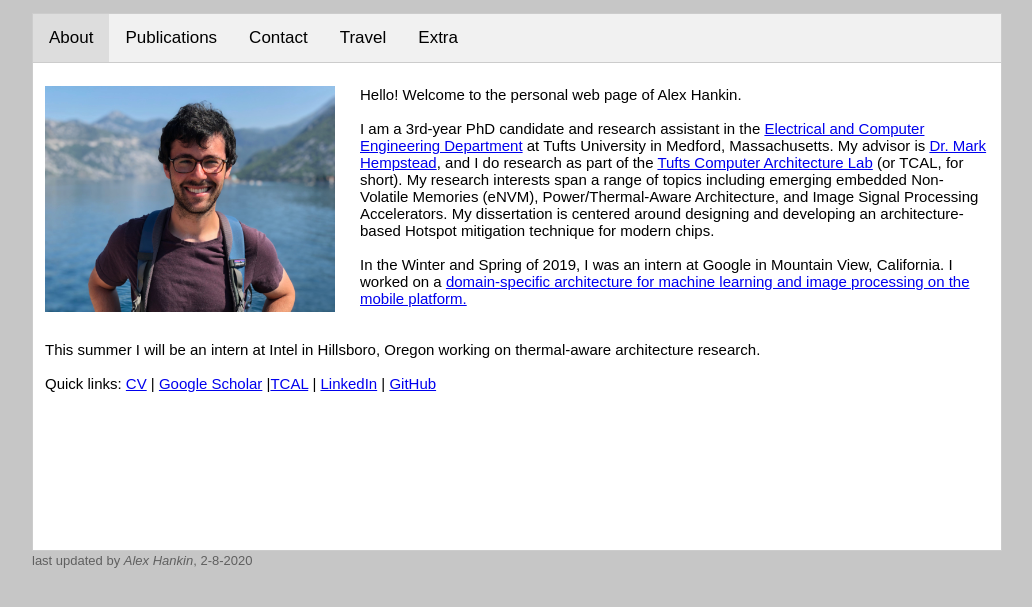
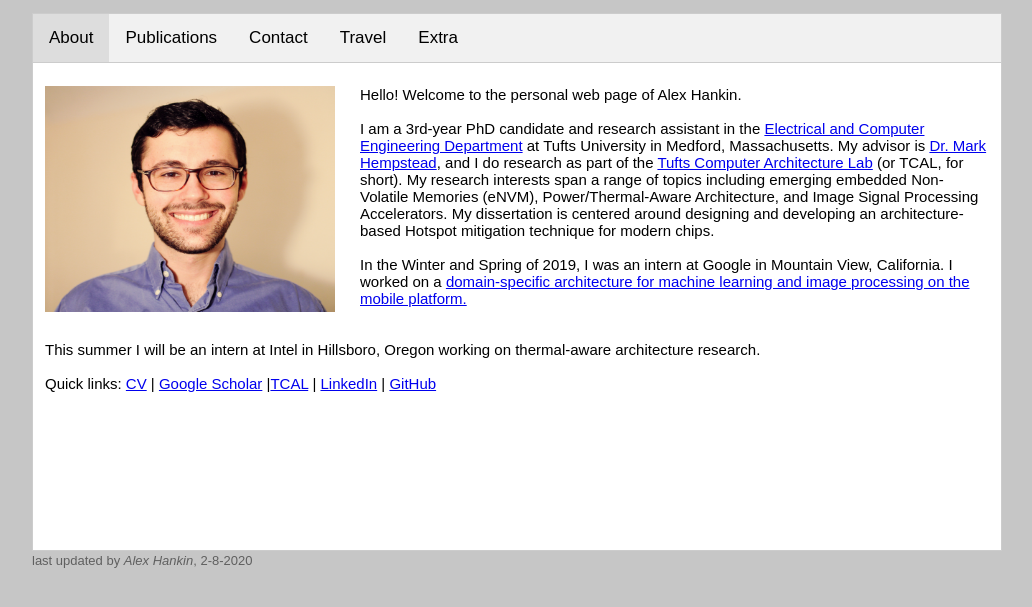
Before and after one commit to hankin0/hankin0.github.io, a Jekyll site: the page built from index.html, in a window 1280 px wide. Shown: the top 607 px of the page, without its empty margins (123-1155 px from the left). Built offline with Jekyll 4.4.1, drawn with Linux system fonts in a browser that asks for light colours.

Commit message:
change photo

```diff
--- a/index.html
+++ b/index.html
@@ -16,7 +16,7 @@
       <!-- "About" tab -->
       <div id="About" class="tabcontent">
       <br>
-        <img class="ex2" src="images/IMG-0962.JPG" width='290' height='226' align="left">
+        <img class="ex2" src="images/Alex_edit_crop_scaled.png" width='290' height='226' align="left">
 	    Hello! Welcome to the personal web page of Alex Hankin.<br><br>
 	    I am a 3rd-year PhD candidate and research assistant in the <a
             href="https://engineering.tufts.edu/ece/">Electrical and Computer Engineering
```
